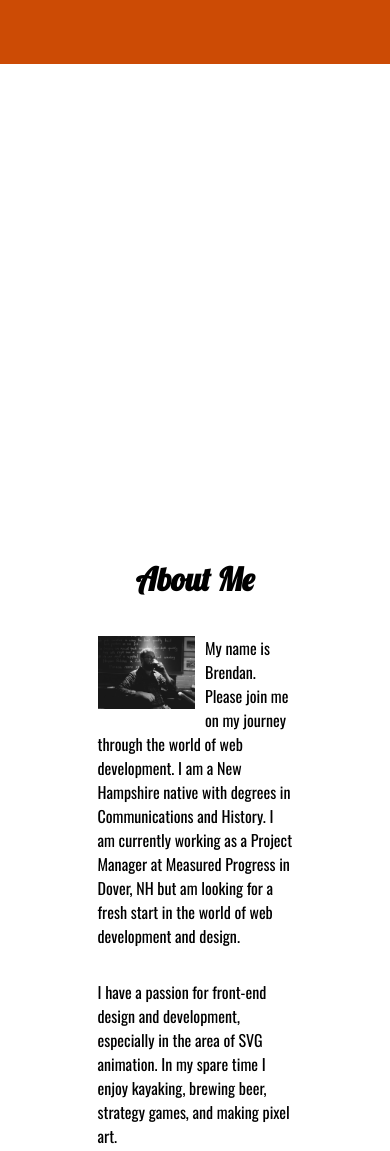
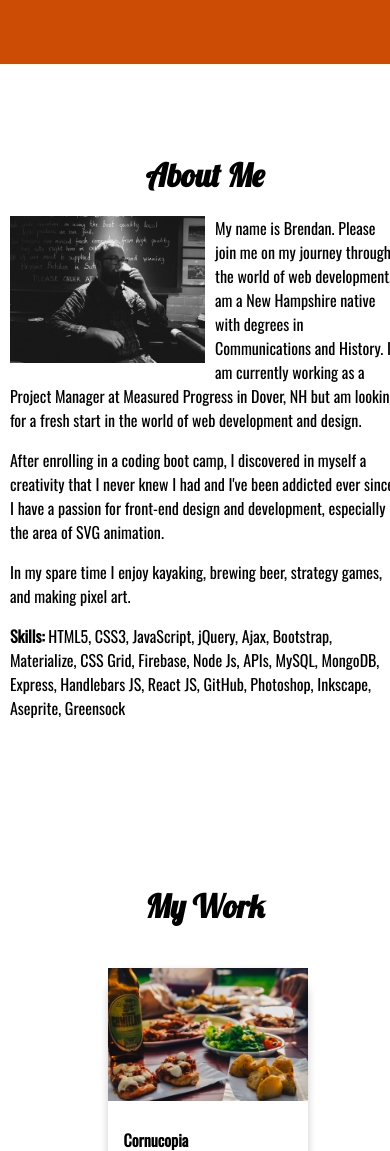
Before and after one commit to bmccaw/bmc-portfolio, a plain HTML site: page index.html in a window 390 px wide. Shown: the part 780-1931 px from the top of the page. Drawn offline with nearby package versions, Linux system fonts and the light colour scheme; a script that the page names is missing.

Commit message:
Fixed float. More updates to mobile layout.

```diff
--- a/assets/css/style.css
+++ b/assets/css/style.css
@@ -48,22 +48,6 @@ header {
     grid-template-areas: "logo . nav"
 }
 
-@media (max-width: 700px) {
-    header {
-    grid-template-columns: 1fr;
-    grid-template-rows: 1fr 1fr;
-    grid-template-areas: "logo"
-                          "nav"
-    }
-    .nav {
-        margin:auto;
-        text-align:center;
-    }
-    body {
-        grid-template-rows:75px 500px 1fr 1fr 1fr 75px;
-    }
-  }
-
 .logo {
     grid-area: logo;
 }
@@ -77,7 +61,6 @@ header {
 #about {
     background-color: rgba(255, 255, 255, 0.7);
     grid-area: about;
-    display:grid;
     margin:auto;
     width:50vw;
     padding: 10px;
@@ -161,3 +144,21 @@ p {
     padding: 10px;
     border-radius: 25px;
 }
+@media (max-width: 700px) {
+    header {
+    grid-template-columns: 1fr;
+    grid-template-rows: 1fr 1fr;
+    grid-template-areas: "logo"
+                          "nav"
+    }
+    .nav {
+        margin:auto;
+        text-align:center;
+    }
+    body {
+        grid-template-rows:75px 700px 800px 1fr 800px 75px;
+    }
+    #about, #work, #contact {
+        width:100%;
+    }
+  }
--- a/index.html
+++ b/index.html
@@ -21,8 +21,6 @@
 </head>
 
 <body>
-
-
     <header class="start">
         <div class="logo">
             <h1>Brendan McCaughey</h1>
@@ -70,12 +68,14 @@
 
     <div id="about">
         <h1>About Me</h1>
-        <p><img id="profile-pic" src="assets/images/profile.jpeg">
+        <div><p><img id="profile-pic" src="assets/images/profile.jpeg">
         My name is Brendan. Please join me on my journey through the world of web development. I am a New Hampshire native with degrees in Communications and History. I am currently working as a Project Manager at
             Measured Progress in Dover, NH but am looking for a fresh start in the world of web development and design.</p>
+
+            <p>After enrolling in a coding boot camp, I discovered in myself a creativity that I never knew I had and I've been addicted ever since. I have a passion for front-end design and development, especially in the area of SVG animation.</p>
         <p>
-            I have a passion for front-end design and development, especially in the area of SVG animation. In my spare time I enjoy kayaking, brewing beer, strategy games, and making pixel art.
-        </p>
+            In my spare time I enjoy kayaking, brewing beer, strategy games, and making pixel art.
+        </p></div>
         <p><strong>Skills:</strong> HTML5, CSS3, JavaScript, jQuery, Ajax, Bootstrap, Materialize, CSS Grid, Firebase, Node Js, APIs, MySQL,
             MongoDB, Express, Handlebars JS, React JS, GitHub, Photoshop, Inkscape, Aseprite, Greensock</p>
     </div>
```
